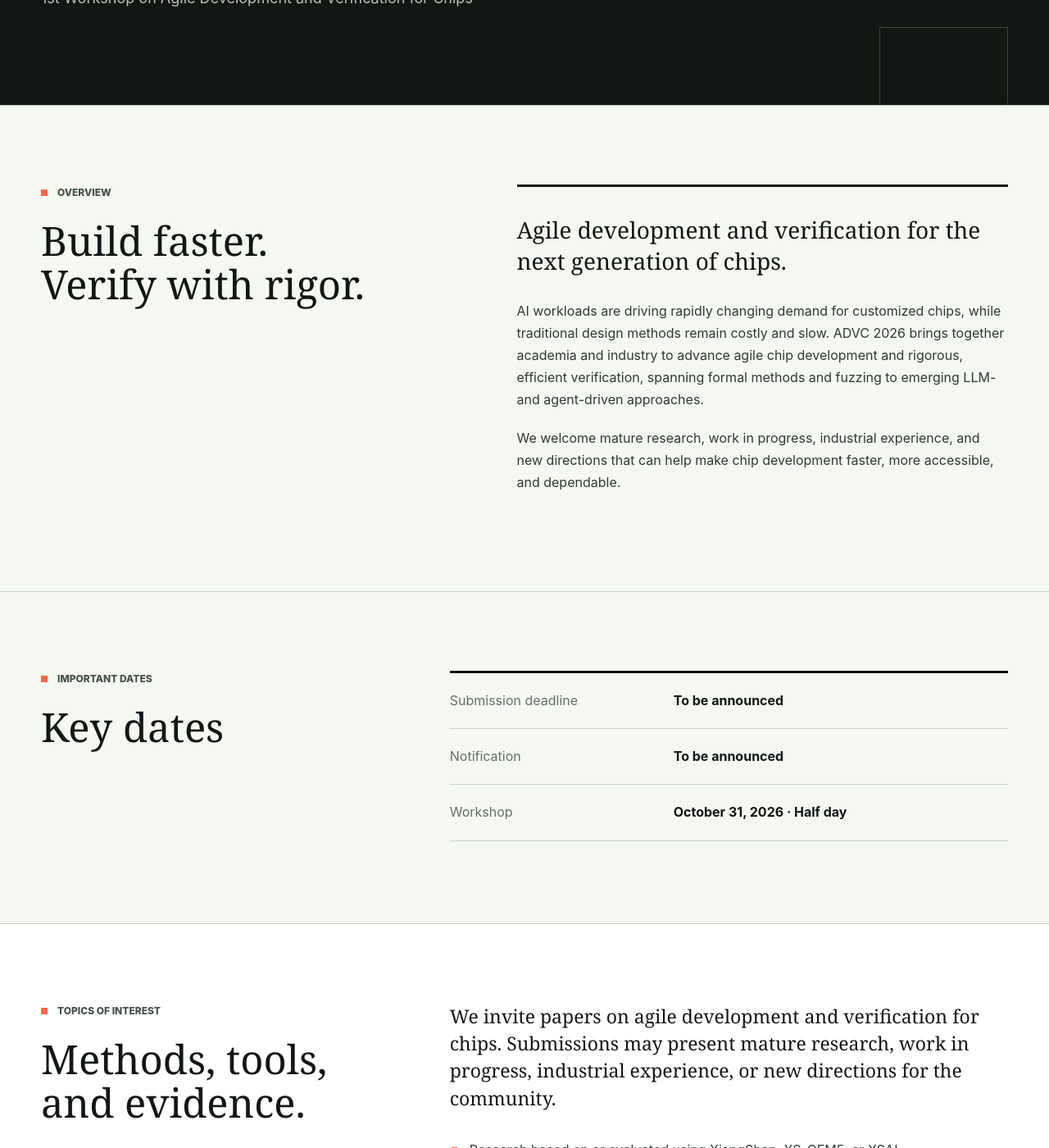
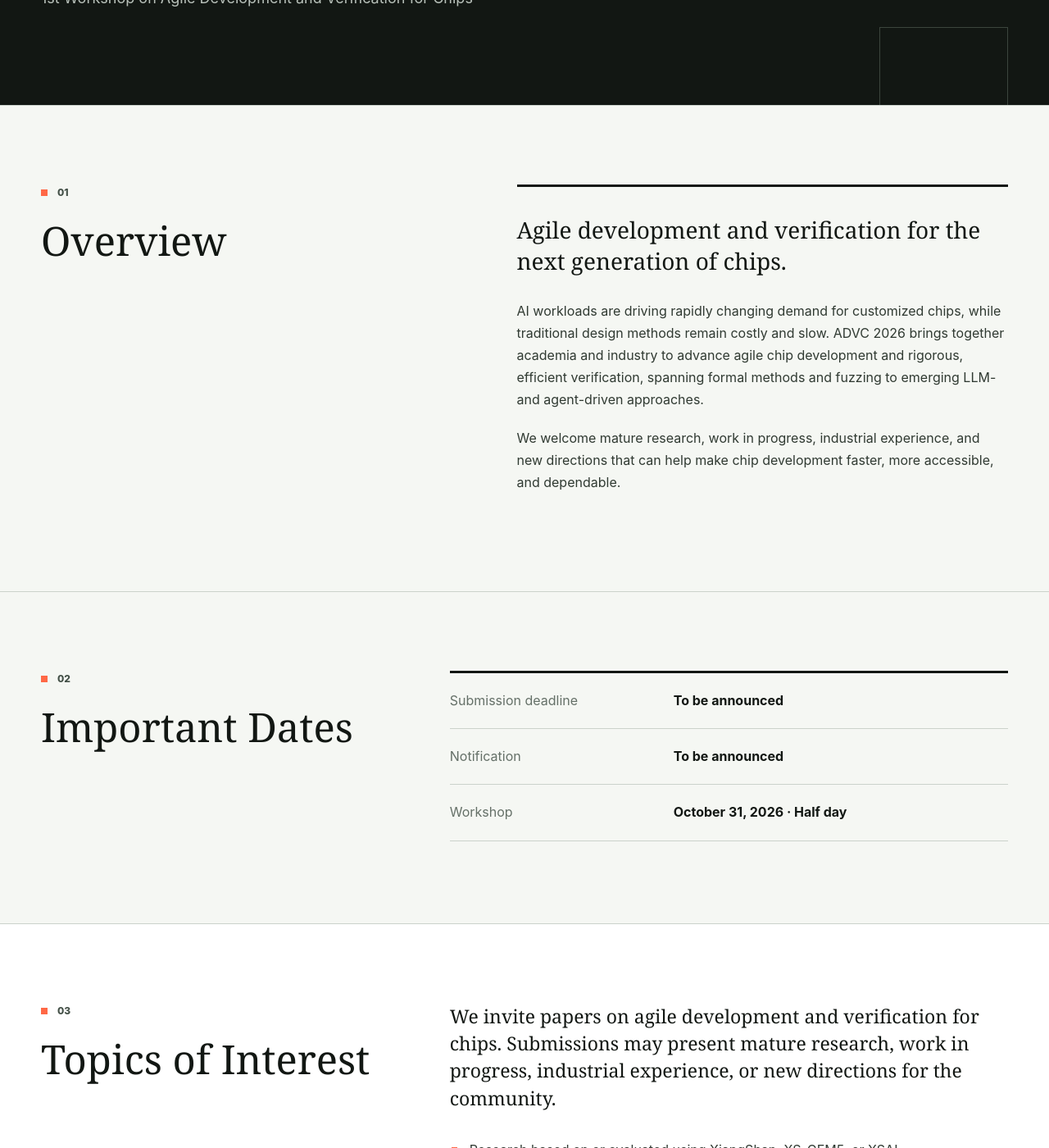
Before and after one commit to OpenXiangShan/workshop, a Jekyll site: the page built from cfp.md, in a window 1280 px wide and 1400 px high, scrolled down 316 px. Shown: the whole window at 82% size. Built offline with Jekyll 4.4.1, drawn with Linux system fonts in a browser that asks for light colours; some of the changed text lies outside the part shown.

Commit message:
update call for papaers: fix titles

```diff
--- a/cfp.md
+++ b/cfp.md
@@ -14,8 +14,8 @@ description: Submission information and important dates for ADVC 2026.
 
 <section class="section about">
   <div class="section-heading">
-    <p class="section-kicker">Overview</p>
-    <h2>Build faster.<br>Verify with rigor.</h2>
+    <p class="section-kicker">01</p>
+    <h2>Overview</h2>
   </div>
   <div class="reading-width lead-copy">
     <p class="lede">Agile development and verification for the next generation of chips.</p>
@@ -27,8 +27,8 @@ description: Submission information and important dates for ADVC 2026.
 <section class="section dates">
   <div class="content-grid">
     <div>
-      <p class="section-kicker">Important dates</p>
-      <h2>Key dates</h2>
+      <p class="section-kicker">02</p>
+      <h2>Important Dates</h2>
     </div>
     <div class="dates-table">
       <div><span>Submission deadline</span><strong>To be announced</strong></div>
@@ -41,8 +41,8 @@ description: Submission information and important dates for ADVC 2026.
 <section class="section submission">
   <div class="content-grid">
     <div>
-      <p class="section-kicker">Topics of interest</p>
-      <h2>Methods, tools,<br>and evidence.</h2>
+      <p class="section-kicker">03</p>
+      <h2>Topics of Interest</h2>
     </div>
     <div>
       <p>We invite papers on agile development and verification for chips. Submissions may present mature research, work in progress, industrial experience, or new directions for the community.</p>
@@ -74,8 +74,8 @@ description: Submission information and important dates for ADVC 2026.
 <section class="section">
   <div class="content-grid">
     <div>
-      <p class="section-kicker">Paper submission</p>
-      <h2>Bring your work<br>to the discussion.</h2>
+      <p class="section-kicker">04</p>
+      <h2>Paper Submission</h2>
     </div>
     <div>
       <p>Submissions may present a research result, a position or systems paper, an industrial experience report, or a demonstration of a verification tool, infrastructure, or open-source project.</p>
```
